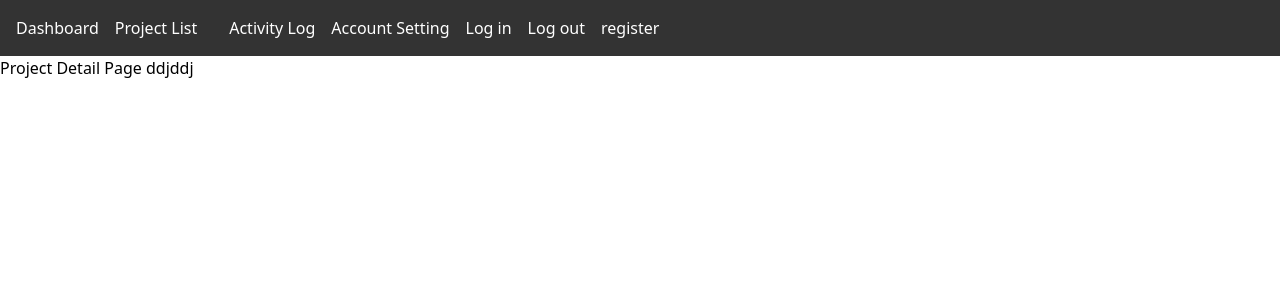
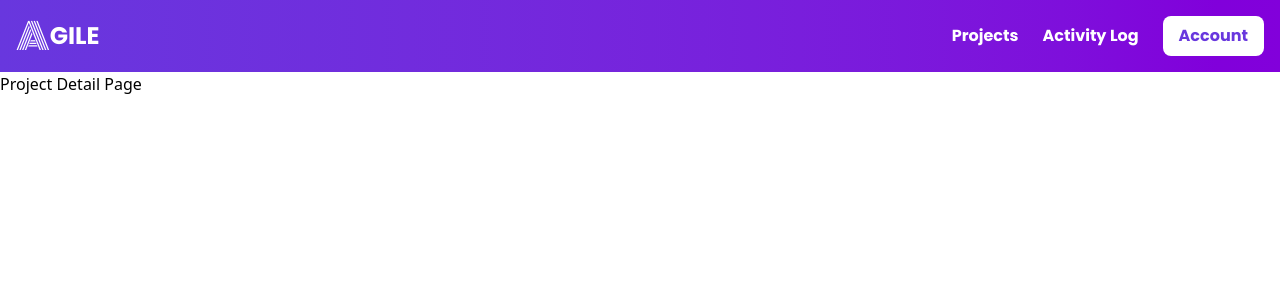
Before and after one commit to CSC105-2024/G12-Agile, a React (Vite) app: page /projectdetail in a window 1280 px wide. Shown: the top 300 px of the page. Built offline with nearby package versions, Linux system fonts and the light colour scheme.

Commit message:
Dashboard update

```diff
--- a/src/Navbar.jsx
+++ b/src/Navbar.jsx
@@ -1,17 +1,49 @@
-import { NavLink, Outlet } from "react-router-dom";
+import { NavLink, Link, Outlet } from "react-router-dom";
+import { useState } from "react";
 
 function Navbar() {
+  const [isOpen, setIsOpen] = useState(false);
+
   return (
     <>
-      <nav>
-        <NavLink to="/dashboard">Dashboard</NavLink>
-        <NavLink to="/projectlist">Project List</NavLink>
-        <NavLink to="/projectdetail"></NavLink>
-        <NavLink to="/activitylog">Activity Log</NavLink>
-        <NavLink to="/accountsetting">Account Setting</NavLink>
-        <NavLink to="/login">Log in</NavLink>
-        <NavLink to="/login">Log out</NavLink>
-        <NavLink to="/register">register</NavLink>
+      <nav className="flex justify-between items-center bg-gradient-to-r from-[#6837DE] to-purple-700 p-4 text-white">
+        {/* Logo (Dashboard) */}
+        <Link to="/dashboard" className="text-4xl font-monoton  hover:opacity-80 transition">
+          A
+        </Link>
+        <Link to="/dashboard" className="text-2xl font-extrabold font-poppins hover:opacity-80 transition">
+          GILE
+        </Link>
+
+        {/* Navigation Links*/}
+        <div className="flex items-center space-x-6 ml-auto">
+          <NavLink to="/projectlist" className="hover:underline font-bold font-poppins">
+            Projects
+          </NavLink>
+          <NavLink to="/activitylog" className="hover:underline font-bold font-poppins">
+            Activity Log
+          </NavLink>
+
+          {/* Account Dropdown */}
+          <div className="relative">
+            <button
+              onClick={() => setIsOpen(!isOpen)}
+              className="bg-white text-[#6837DE] px-4 py-2 rounded-lg font-bold font-poppins"
+            >
+              Account
+            </button>
+            {isOpen && (
+              <div className="absolute right-0 top-full mt-2 bg-white text-gray-800 shadow-lg border border-gray-300 rounded-lg w-48">
+                <NavLink to="/accountsetting" className="block px-4 py-2 text-gray-800 hover:bg-gray-100 font-semibold font-poppins">
+                  Account Settings
+                </NavLink>
+                <NavLink to="/login" className="block px-4 py-2 text-gray-800 hover:bg-gray-100 font-poppins font-semibold">
+                  Log out
+                </NavLink>
+              </div>
+            )}
+          </div>
+        </div>
       </nav>
       <Outlet />
     </>
--- a/src/index.css
+++ b/src/index.css
@@ -10,27 +10,3 @@
 .font-poppins {
   font-family: "Poppins", sans-serif;
 }
-
-nav {
-  background-color: #333;
-  padding: 1rem;
-}
-
-nav a {
-  color: white;
-  text-decoration: none;
-  margin-right: 1rem;
-}
-
-nav a:hover {
-  text-decoration: underline;
-}
-
-nav a.active {
-  font-weight: bold;
-  color: #994fe4;
-}
-.swal2-confirm {
-  outline: none !important;
-  box-shadow: none !important;
-}
--- a/src/pages/ProjectDetail.jsx
+++ b/src/pages/ProjectDetail.jsx
@@ -5,7 +5,7 @@ const ProjectDetail = () => {
 
   return (
     <>
-      <div>Project Detail Page ddjddj</div>
+      <div>Project Detail Page </div>
     </>
   );
 };
--- a/src/pages/ProjectList.jsx
+++ b/src/pages/ProjectList.jsx
@@ -5,7 +5,7 @@ const ProjectList = () => {
 
   return (
     <>
-      <div>Project List Page</div>
+      <div className="text-black">Project List Page</div>
       <Link to="/projectdetail">Go to Project Detail page</Link>
     </>
   );
```
